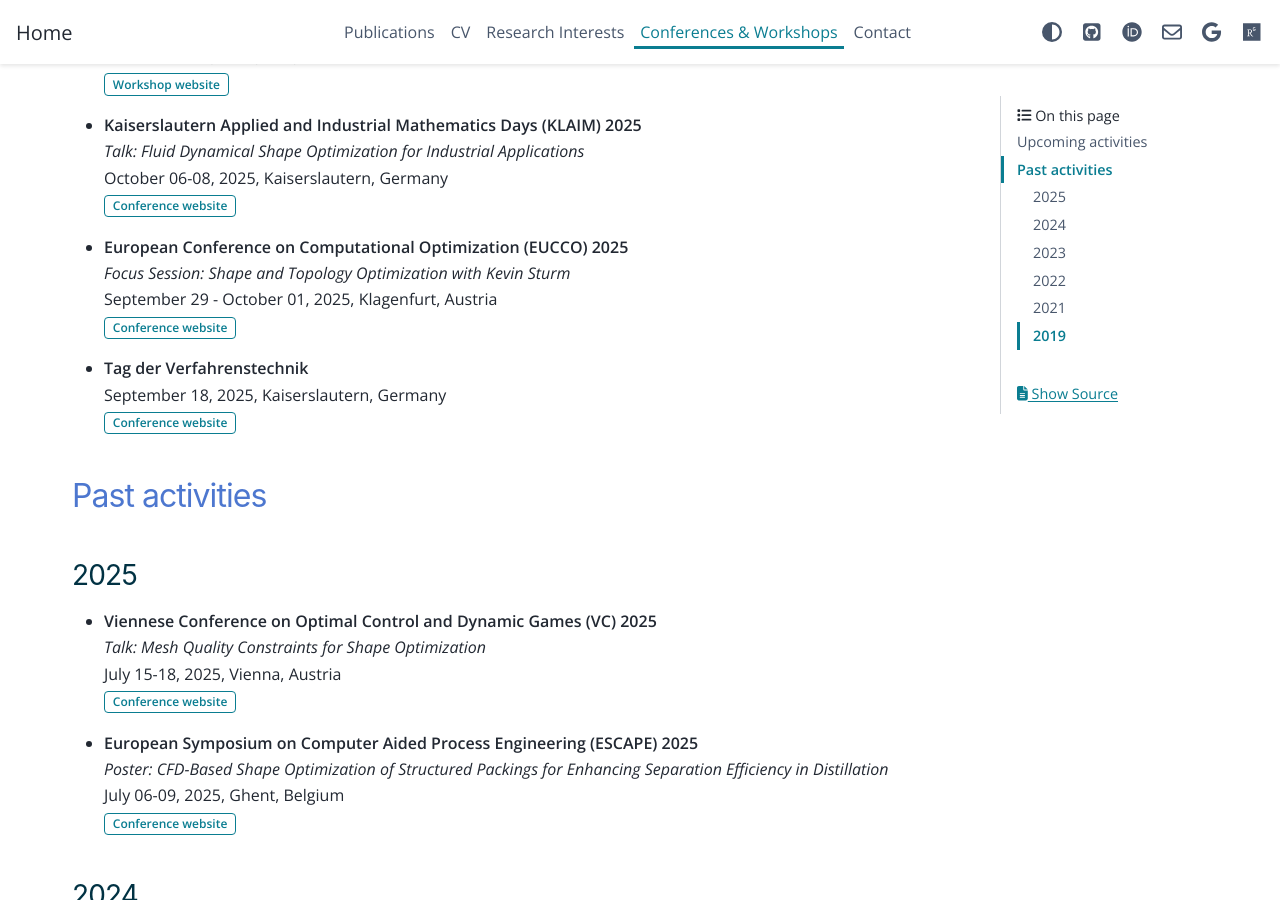
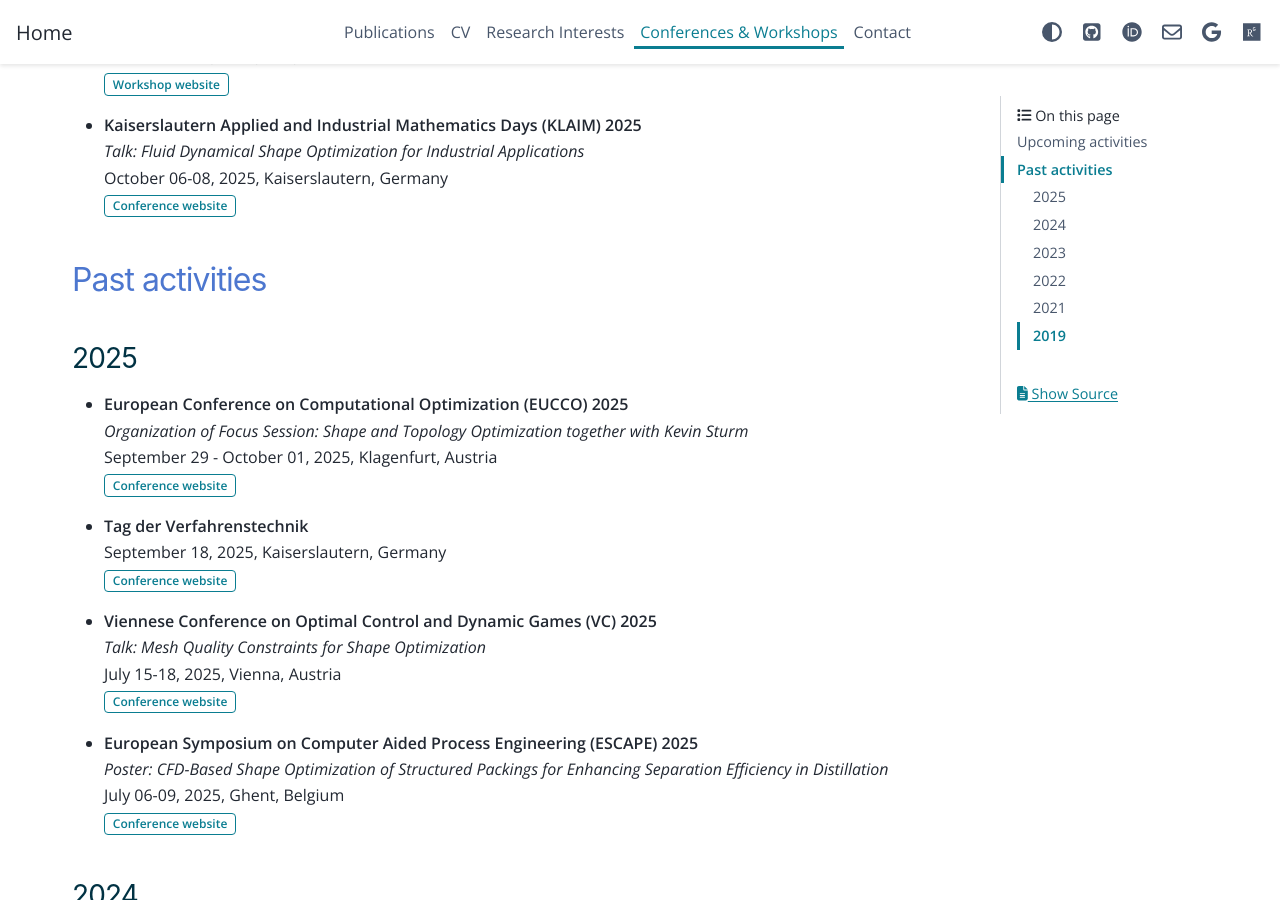
Before and after one commit to sblauth/sblauth.github.io, a Sphinx documentation site: the page built from source/conferences.rst, in a window 1280 px wide and 900 px high, scrolled down 376 px. Built offline with Sphinx 7.4.7 and the PyData theme 0.15.4, drawn with Linux system fonts in a browser that asks for light colours.

Commit message:
update conferences and publications

```diff
--- a/source/conferences.rst
+++ b/source/conferences.rst
@@ -17,21 +17,21 @@ Upcoming activities
   | October 06-08, 2025, Kaiserslautern, Germany
   | :bdg-link-primary-line:`Conference website <https://www.itwm.fraunhofer.de/en/fairs_events/2025/2025_10_06_klaim_en.html>`
 
+
+Past activities
+---------------
+
+2025
+^^^^
+
 * | **European Conference on Computational Optimization (EUCCO) 2025**
-  | *Focus Session: Shape and Topology Optimization with Kevin Sturm*
+  | *Organization of Focus Session: Shape and Topology Optimization together with Kevin Sturm*
   | September 29 - October 01, 2025, Klagenfurt, Austria
   | :bdg-link-primary-line:`Conference website <https://conference3.aau.at/event/122/>`
 
 * | **Tag der Verfahrenstechnik**
   | September 18, 2025, Kaiserslautern, Germany
   | :bdg-link-primary-line:`Conference website <https://www.leistungszentrum-simulation-software.de/en/news-events/Fairs_conferences_and_events/2025/2025_09_18_Process_Engineering_Day.html>`
-
-
-Past activities
----------------
-
-2025
-^^^^
 
 * | **Viennese Conference on Optimal Control and Dynamic Games (VC) 2025**
   | *Talk: Mesh Quality Constraints for Shape Optimization*
--- a/source/publications.rst
+++ b/source/publications.rst
@@ -6,7 +6,7 @@ Submitted Articles / Preprints
 
 #.  | **Enforcing Mesh Quality Constraints in Shape Optimization with a Gradient Projection Method**
     | *with Christian Leithäuser*
-    | submitted, 2024
+    | accepted for publication in Computer Methods in Applied Mechanics and Engineering, 2025
     | :bdg-link-secondary-line:`preprint: arXiv:2412.00006 <https://arxiv.org/abs/2412.00006>`
 
     .. dropdown:: Additional resources
```
